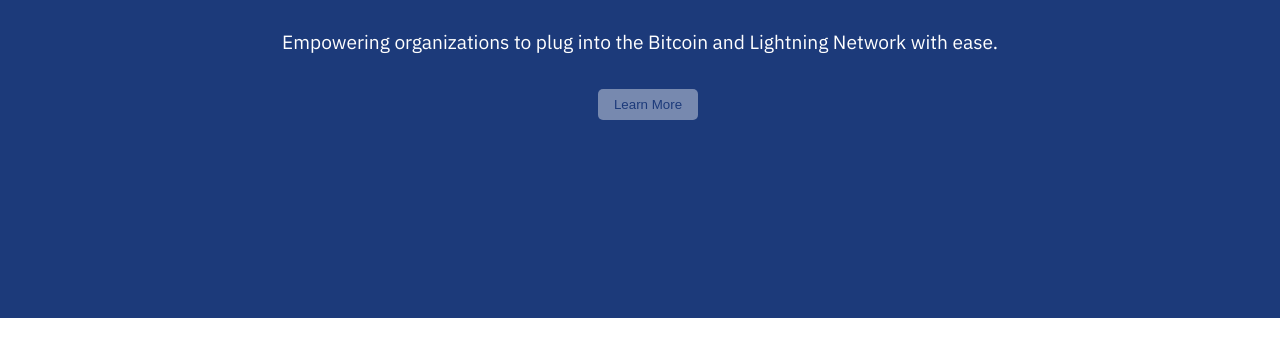
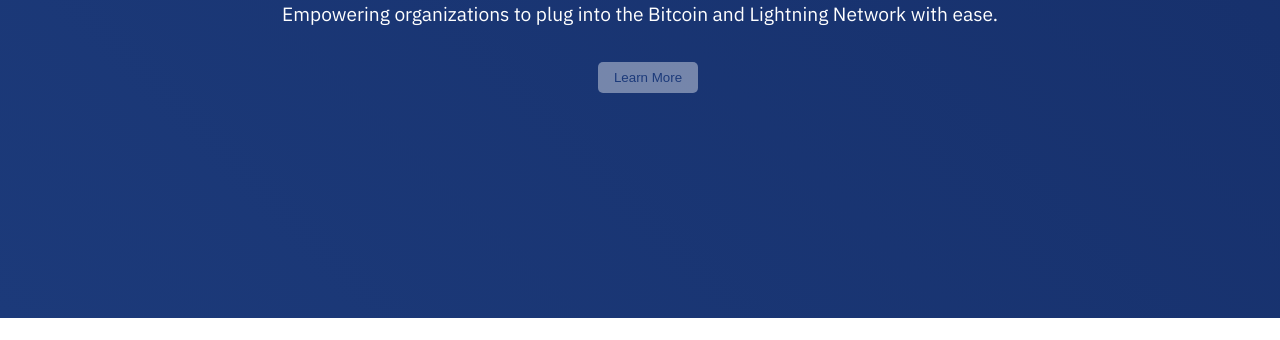
Before and after one commit to agbegin/galoy-site, a plain HTML site: page index.html in a window 1280 px wide. Shown: the part 460-800 px from the top of the page. Drawn offline with Linux system fonts and the light colour scheme.

Commit message:
Update styles.css

```diff
--- a/styles.css
+++ b/styles.css
@@ -69,7 +69,10 @@ header ul li a {
   justify-content: center;
   align-items: center;
   text-align: center;
-  background-color: #1C3A7A; /* Dark Cornflower Blue */
+  background: linear-gradient(45deg, #1C3A7A, #162F6A); /* Add the linear gradient */
+}
+
+
 }
 
 .hero h1 {
```
